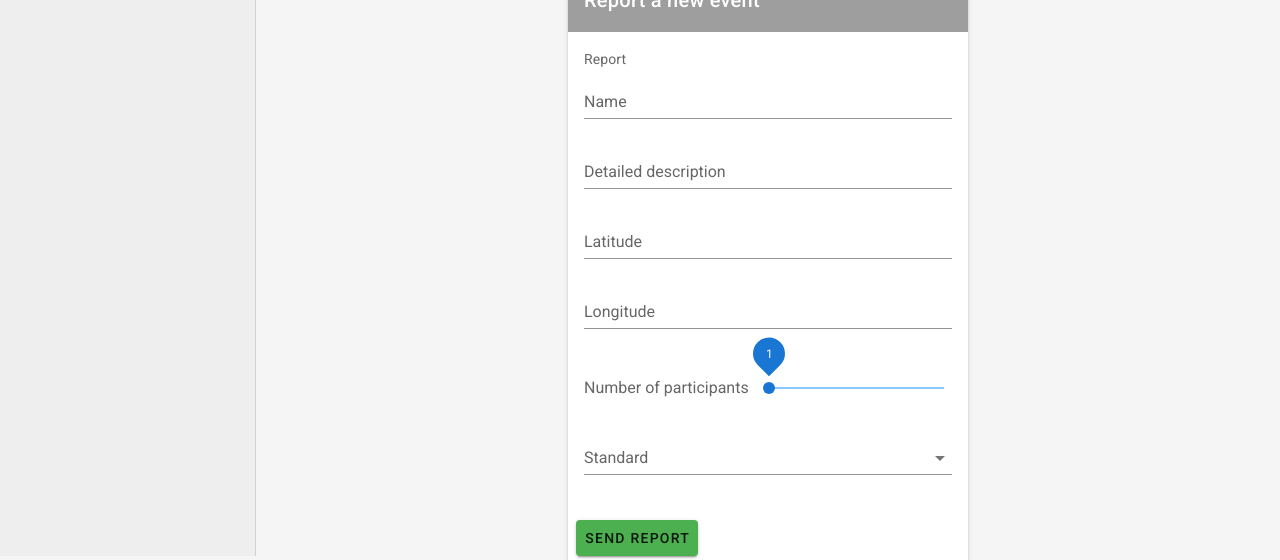
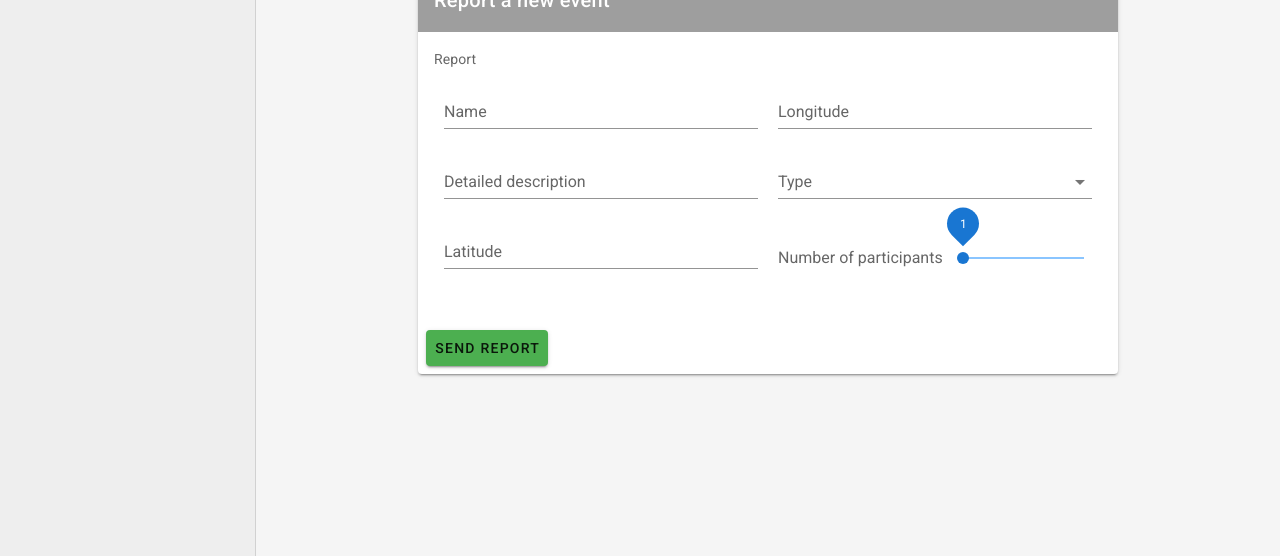
Before and after one commit to samyon196/medical-app, a Vue app: page /report in a window 1280 px wide. Shown: the part 244-804 px from the top of the page. Built offline with nearby package versions, Linux system fonts and the light colour scheme; grey boxes are pictures that could not be loaded.

Commit message:
Fixed report screen

```diff
--- a/src/views/Report.vue
+++ b/src/views/Report.vue
@@ -1,7 +1,7 @@
 <template>
   <v-card
     class="mx-auto"
-    max-width="400"
+    max-width="700"
   >
     <v-img
       class="white--text align-end"
@@ -14,23 +14,30 @@
     <v-card-subtitle class="pb-0">Report</v-card-subtitle>
 
     <v-card-text class="text--primary">
-      <v-text-field required label="Name" v-model="name" ></v-text-field>
-      <v-text-field required label="Detailed description" v-model="description"></v-text-field>
-      <v-text-field required label="Latitude" v-model="lat"></v-text-field>
-      <v-text-field required label="Longitude" v-model="lon"></v-text-field>
-      <br />
-      <v-slider
+      <v-container>
+      <v-layout row>
+        <v-flex md6 style="padding: 10px;">
+          <v-text-field required label="Name" v-model="name" ></v-text-field>
+          <v-text-field required label="Detailed description" v-model="description"></v-text-field>
+          <v-text-field required label="Latitude" v-model="lat"></v-text-field>
+        </v-flex>
+        <v-flex md6 style="padding: 10px;">
+          <v-text-field required label="Longitude" v-model="lon"></v-text-field>
+      <v-select
+          :items="items"
+          label="Type"
+          v-model="eventType"
+        ></v-select><br />
+        <v-slider
         label="Number of participants"
           min="1"
           max="50"
           v-model="slider"
           thumb-label="always"
         ></v-slider>
-      <v-select
-          :items="items"
-          label="Standard"
-          v-model="eventType"
-        ></v-select>
+        </v-flex>
+      </v-layout>
+    </v-container>
     </v-card-text>
 
     <v-card-actions>
@@ -62,7 +69,7 @@ export default {
     methods: {
         sendReport() {
             //this.$socket.emit('channelName', payload);
-            console.log([this.eventType, this.name, this.description, this.lat, this.lon, this.vslider])
+            console.log([this.eventType, this.name, this.description, this.lat, this.lon, this.slider])
         }
     }
 }
```
